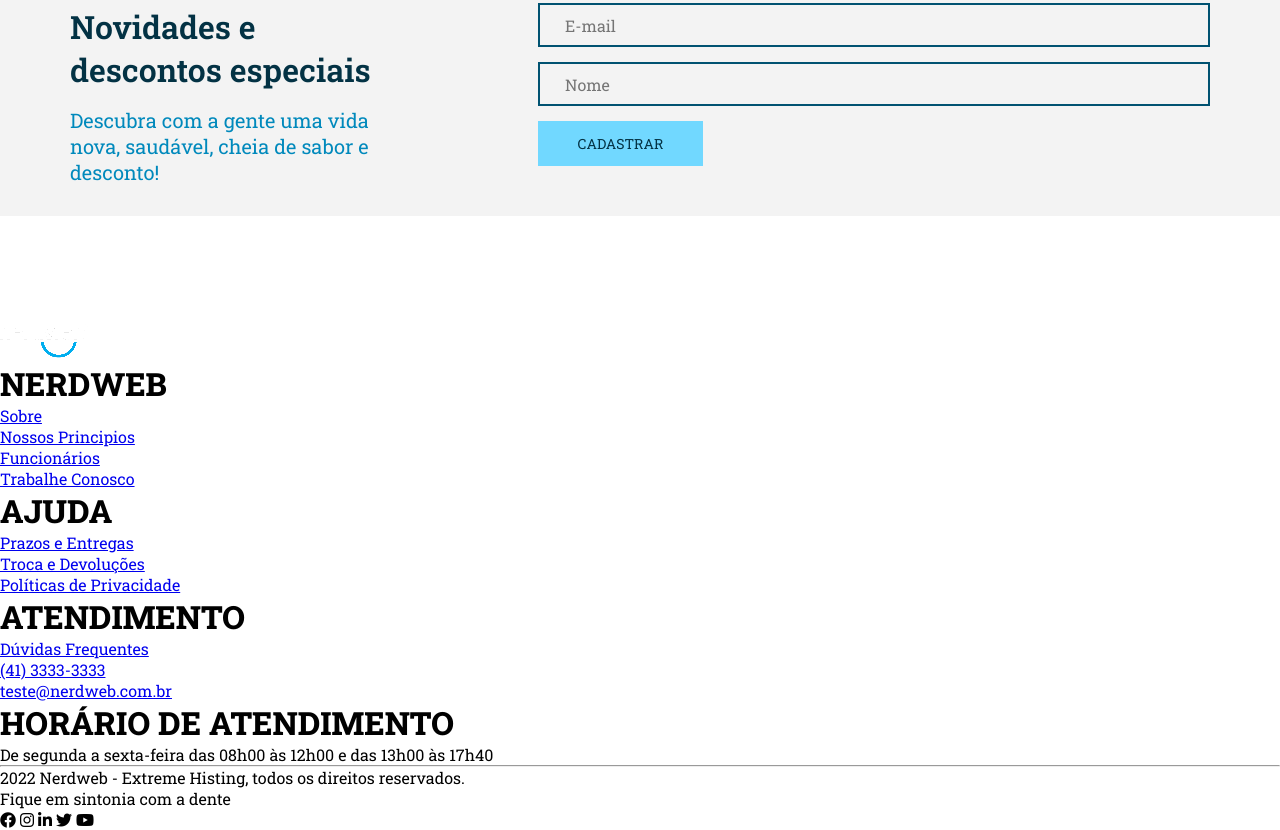
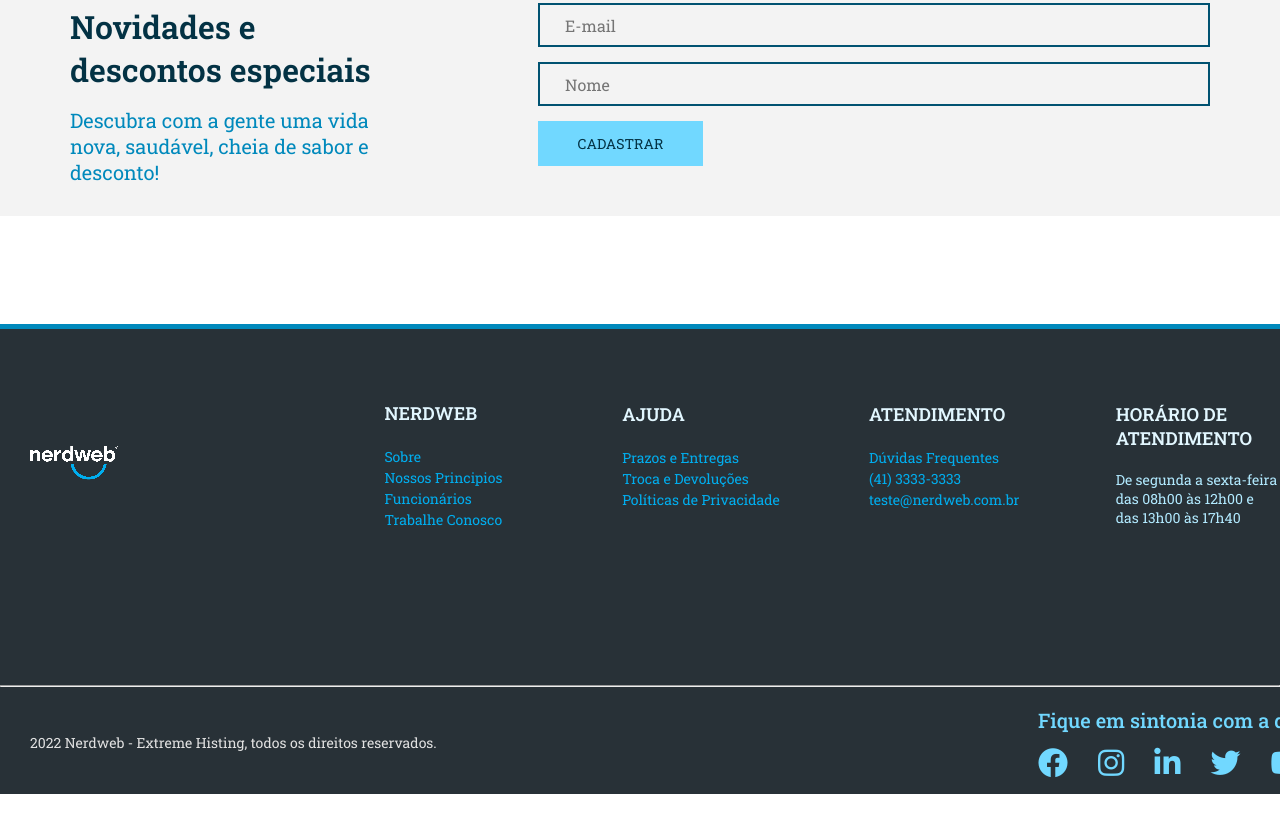
Before and after one commit to gustavo-freita/Teste-Nerd-Web, a plain HTML site: page index.html in a window 1280 px wide. Shown: the part 4402-5232 px from the top of the page. After the commit the page ends 5196 px from the top, so only its background shows below. Drawn offline with Linux system fonts and the light colour scheme.

Commit message:
:lipstick:style:estilo do footer terminado

```diff
--- /dev/null
+++ b/assets/css/footer.css
@@ -0,0 +1,151 @@
+footer {
+    width: 100%;
+    height: 470px;
+    margin-top: 110px;
+    background-color: #283137;
+    border-top: 5px solid #0089BC;
+}
+
+footer hr {
+    color: #E1E1E1;
+    margin-bottom: 20px;
+}
+
+.footer__information {
+    display: flex;
+    align-items: center;
+    justify-content: space-around;
+    width: 100%;
+    margin-top: 45px;
+    margin-bottom: 134px;
+}
+
+.footer__information img {
+    margin-left: 30px;
+}
+
+.container__footerInformation {
+    display: flex;
+    align-items: center;
+    justify-content: space-around;
+    width: 100%;
+}
+
+.container__footerInformation .information__nerdWeb {
+    width: 150px;
+    height: 150px;
+    margin-left: 261px;
+    margin-top: 27px;
+}
+
+.container__footerInformation .information__nerdWeb h1 {
+    font-size: 18px;
+    font-weight: 600;
+    color: #E2F7FF;
+    margin-bottom: 20px;
+}
+
+.footer__information .information__nerdWeb p a{
+    text-decoration: none;
+    font-size: 14px;
+    color: #00AEEF;
+    margin-bottom: 10px;
+}
+
+.container__footerInformation .information__help {
+    width: 159px;
+    height: 121px;
+    margin-left: 77px;
+}
+
+.container__footerInformation .information__help h1 {
+    font-size: 18px;
+    font-weight: 600;
+    color: #E2F7FF;
+    margin-bottom: 20px;
+}
+
+.footer__information .information__help p a{
+    text-decoration: none;
+    font-size: 14px;
+    color: #00AEEF;
+    margin-bottom: 10px;
+}
+
+.container__footerInformation .information__service {
+    width: 159px;
+    height: 121px;
+    margin-left: 77px;
+}
+
+.container__footerInformation .information__service h1 {
+    font-size: 18px;
+    font-weight: 600;
+    color: #E2F7FF;
+    margin-bottom: 20px;
+}
+
+.footer__information .information__service p a{
+    text-decoration: none;
+    font-size: 14px;
+    color: #00AEEF;
+    margin-bottom: 10px;
+}
+
+.container__footerInformation .information__time {
+    width: 159px;
+    height: 121px;
+    margin-left: 77px;
+}
+
+.container__footerInformation .information__time h1 {
+    font-size: 18px;
+    font-weight: 600;
+    color: #E2F7FF;
+    margin-bottom: 20px;
+}
+
+.footer__information .information__time p {
+    width: 163px;
+    height: 57px;
+    font-size: 14px;
+    color: #B2EAFF;
+    margin-bottom: 10px;
+}
+
+.footer__socialMedia {
+    display: flex;
+    align-items: center;
+    justify-content: space-between;
+    width: 1320px;
+    margin-bottom: 46px;
+    margin-left: 30px;
+}
+
+.footer__socialMedia .footer__rights {
+    font-size: 14px;
+    color: #E1E1E1;
+}
+
+.footer__socialMedia .socialMedia {
+    width: 312px;
+    height: 71px;
+    color: #71D8FF;
+}
+
+.socialMedia .socialMedia__title {
+    font-size: 20px;
+    font-weight: 500;
+}
+
+.socialMedia .socialMedia__icons {
+    width: 262px;
+    height: 30px;
+    display: flex;
+    gap: 30px;
+    margin-top: 15px;
+}
+
+.socialMedia .socialMedia__icons i {
+    font-size: 30px;
+}
--- a/index.html
+++ b/index.html
@@ -16,6 +16,7 @@
     <link rel="stylesheet" href="./assets/css/products.css">
     <link rel="stylesheet" href="./assets/css/services.css">
     <link rel="stylesheet" href="./assets/css/contact.css">
+    <link rel="stylesheet" href="./assets/css/footer.css">
     <title>NerdWeb</title>
 </head>
 <body>
@@ -229,7 +230,7 @@
                         </div>
                         <div class="register__contact">
                             <button>CADASTRAR</button>
-                            <input type="text" placeholder="Nome" padding="15px">
+                            <input type="text" placeholder="Nome">
                             <input type="email" placeholder="E-mail">
                         </div>
                     </div>
@@ -242,35 +243,37 @@
     <footer>
         <div class="footer__information">
             <img src="./assets/img/Grupo 549.png" alt="">
-            <div class="information">
+            <div class="container__footerInformation">
+                <div class="information__nerdWeb">
                     <h1>NERDWEB</h1>
                     <p><a href="#">Sobre</a></p>
                     <p><a href="#">Nossos Principios</a></p>
                     <p><a href="#">Funcionários</a></p>
                     <p><a href="#">Trabalhe Conosco</a></p>
                 </div>
-            <div class="information">
+                <div class="information__help">
                     <h1>AJUDA</h1>
                     <p><a href="#">Prazos e Entregas</a></p>
                     <p><a href="#">Troca e Devoluções</a></p>
                     <p><a href="#">Políticas de Privacidade</a></p>
                 </div>
-            <div class="information">
+                <div class="information__service">
                     <h1>ATENDIMENTO</h1>
                     <p><a href="#">Dúvidas Frequentes</a></p>
                     <p><a href="#">(41) 3333-3333</a></p>
                     <p><a href="#">teste@nerdweb.com.br</a></p>
                 </div>
-            <div class="information">
+                <div class="information__time">
                     <h1>HORÁRIO DE ATENDIMENTO</h1>
                     <p>De segunda a sexta-feira das 08h00 às 12h00 e das 13h00 às 17h40</p>
                 </div>
             </div>
+        </div>
         <hr/>
         <div class="footer__socialMedia">
-            <span>2022 Nerdweb - Extreme Histing, todos os direitos reservados.</span>
+            <span class="footer__rights">2022 Nerdweb - Extreme Histing, todos os direitos reservados.</span>
             <div class="socialMedia">
-                <span>Fique em sintonia com a dente</span>
+                <span class="socialMedia__title">Fique em sintonia com a dente</span>
                 <div class="socialMedia__icons">
                     <i class="fa-brands fa-facebook"></i>
                     <i class="fa-brands fa-instagram"></i>
```
Lines whose indentation alone changed are shown as unchanged.
